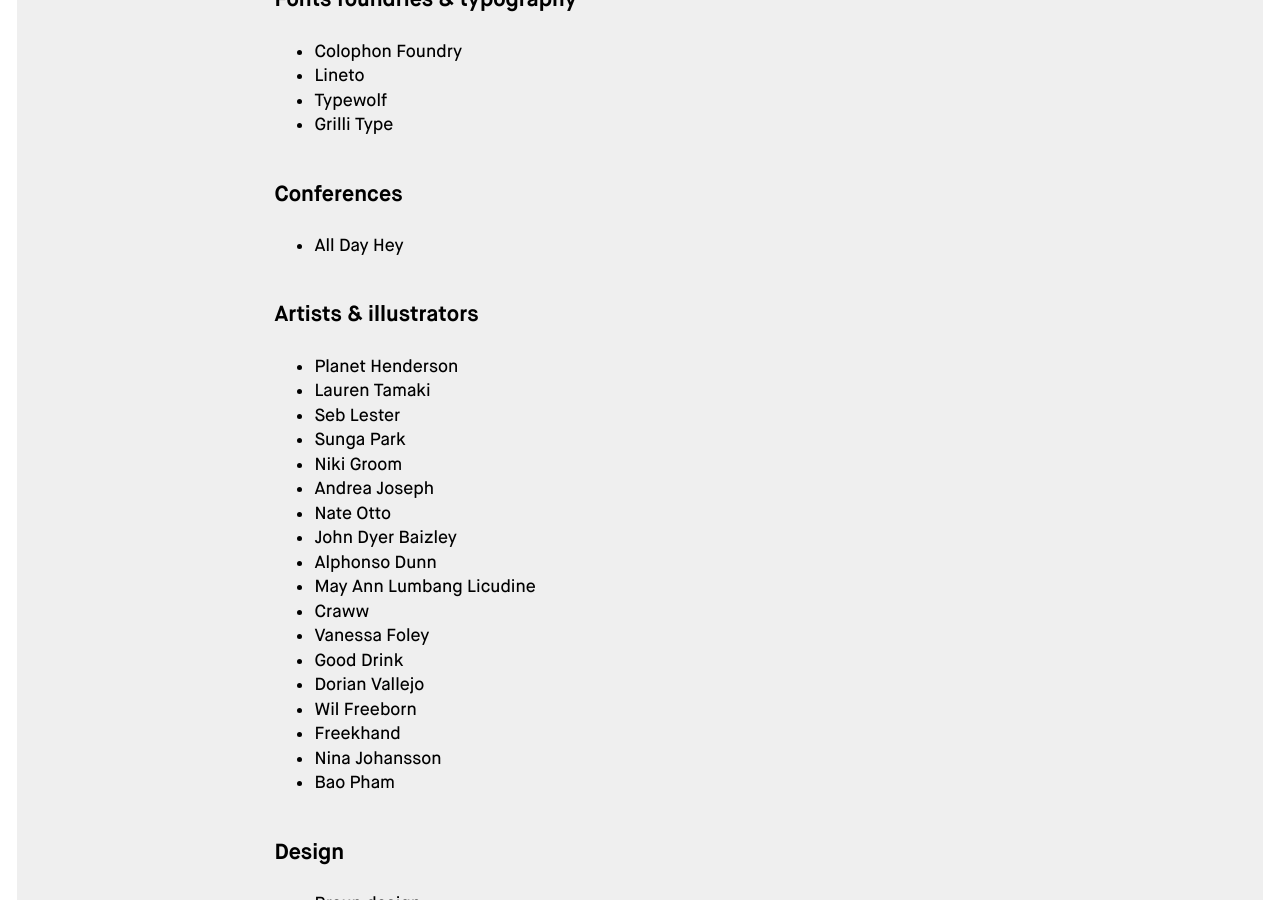
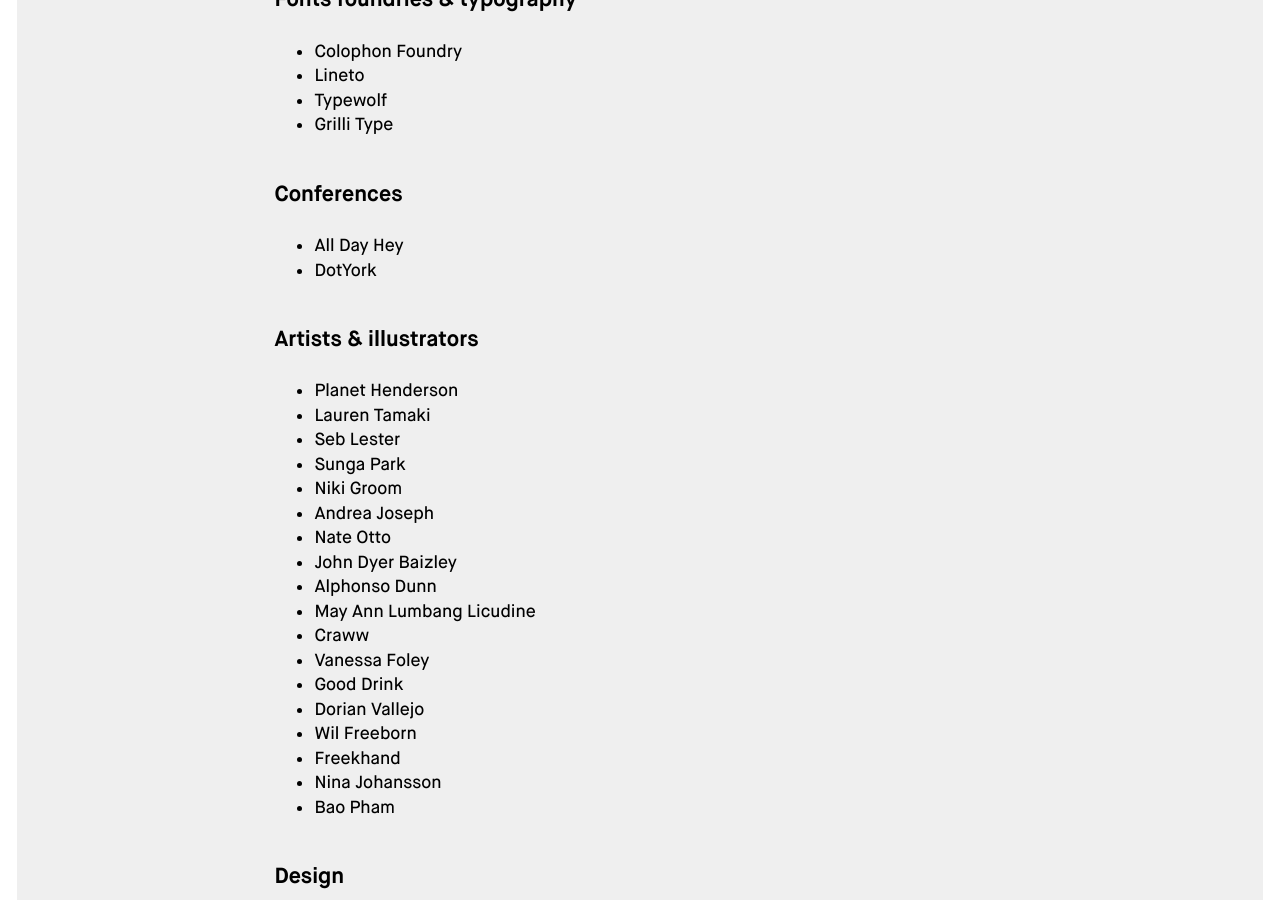
Before and after one commit to regmtait/regmtait.co.uk, a Jekyll site: the page built from links.md, in a window 1280 px wide and 900 px high, scrolled down 1715 px. Built offline with Jekyll 4.4.1, drawn with Linux system fonts in a browser that asks for light colours.

Commit message:
Add DotYork

```diff
--- a/links.md
+++ b/links.md
@@ -74,6 +74,7 @@
 ## Conferences
 
 * [All Day Hey](https://leedsinternationalfestival.com/event/all-day-hey/)
+* [DotYork](https://dotyork.com/)
 
 ## Artists & illustrators
 
```
